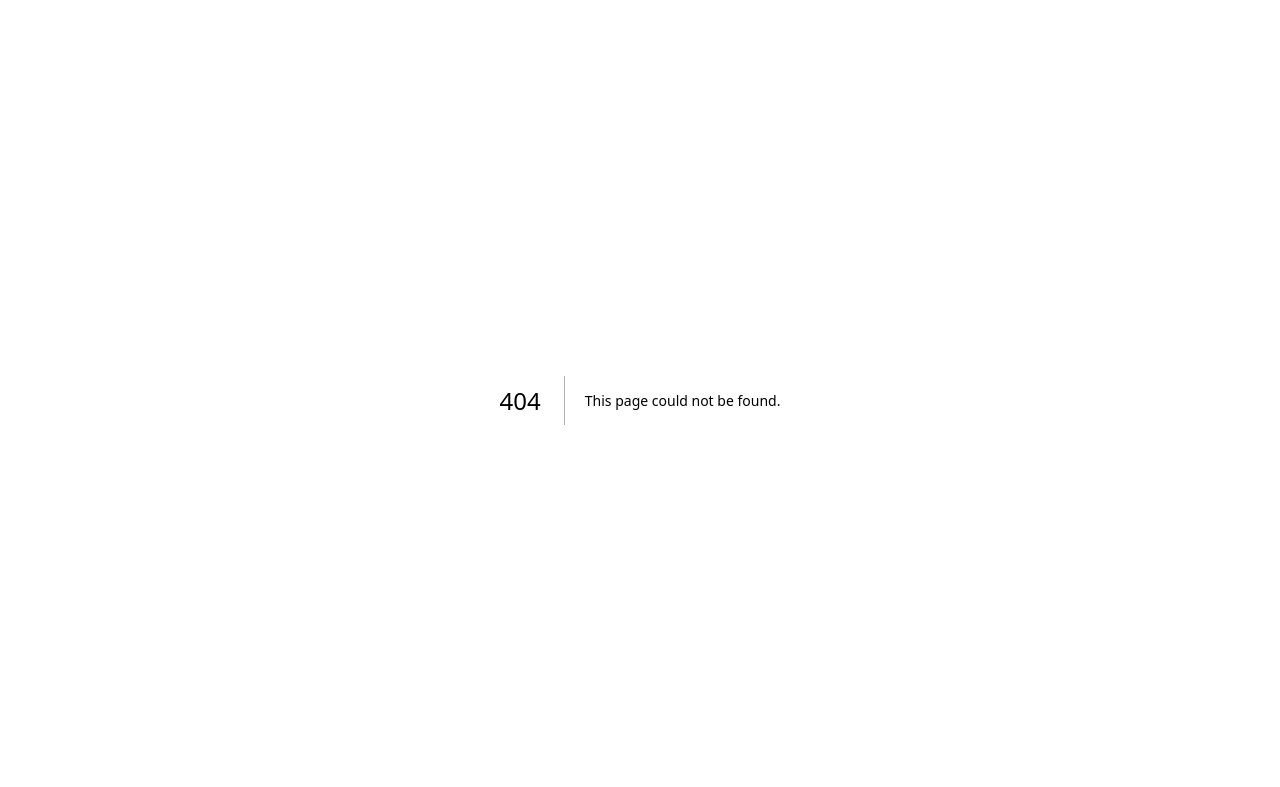
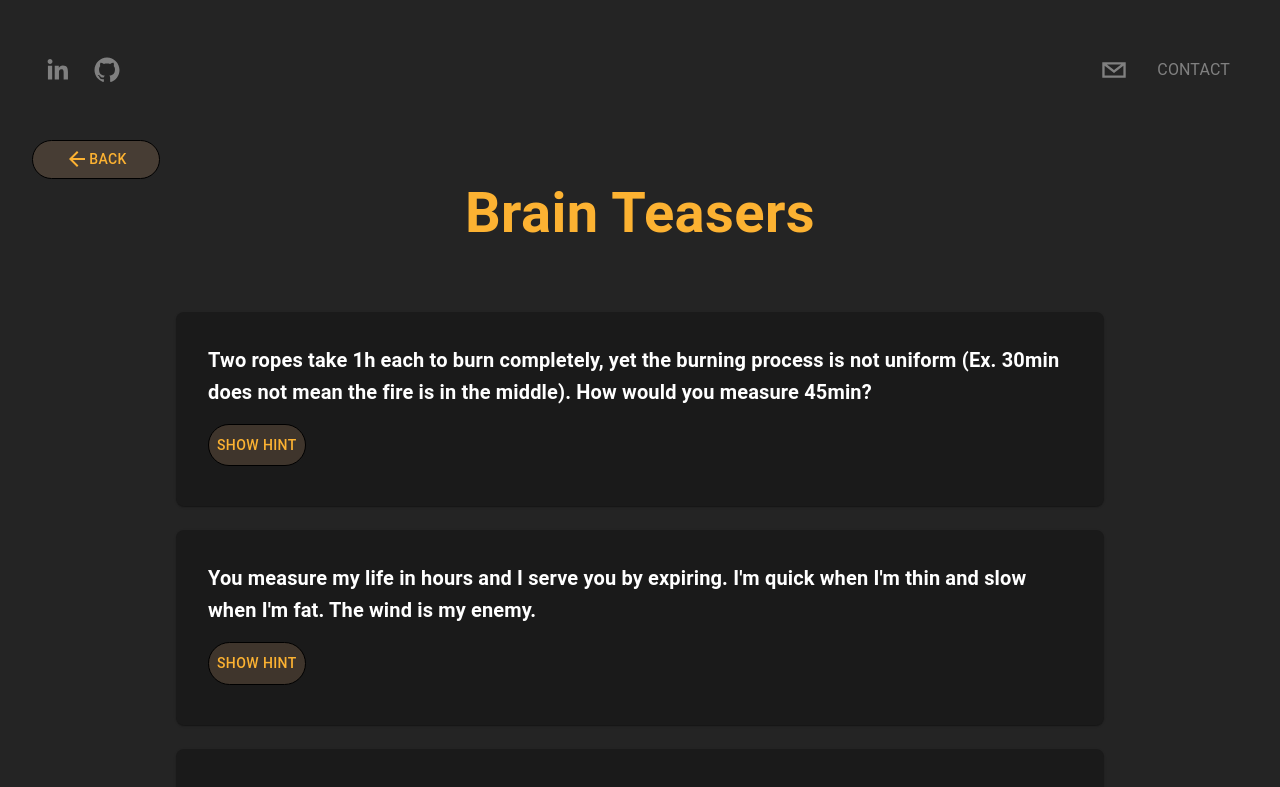
Before and after one commit to LGeoff31/Porfolio, a Next.js app: page /brainteasers in a window 1280 px wide. Before the commit this address had no page. Shown: the top 787 px of the page. Built offline with nearby package versions, Linux system fonts and the light colour scheme.

Commit message:
blog page initialization

```diff
--- /dev/null
+++ b/pages/brainteasers.tsx
@@ -0,0 +1,147 @@
+import {
+  Grid,
+  Typography,
+  Button,
+  Box,
+  Card,
+  CardContent,
+} from "@mui/material";
+import React, { useState } from "react";
+import ArrowBackIcon from "@mui/icons-material/ArrowBack";
+import Navbar from "./components/Navbar";
+import BackButton from "./subcomponents/BackButton";
+
+// Array of brain teasers with questions and answers
+const brainTeasers = [
+  {
+    question:
+      "Two ropes take 1h each to burn completely, yet the burning process is not uniform (Ex. 30min does not mean the fire is in the middle). How would you measure 45min?",
+    answer:
+      "Light one rope from both ends and the other from one end. When the first rope is burned out (30 mins), light the other end of the second rope. It will take 15 more minutes to burn completely, totaling 45 minutes.",
+    gif: "/burning_rope.gif", // Path to the GIF in the public folder
+  },
+  {
+    question:
+      "You measure my life in hours and I serve you by expiring. I'm quick when I'm thin and slow when I'm fat. The wind is my enemy.",
+    answer: "A candle",
+  },
+  {
+    question:
+      "I have keys but no locks. I have space but no room. You can enter, but you can't go outside. What am I?",
+    answer: "A keyboard",
+  },
+  {
+    question: "What has to be broken before you can use it?",
+    answer: "An egg",
+  },
+  // Add more brain teasers here
+];
+
+const BrainTeasers = () => {
+  const [showAnswers, setShowAnswers] = useState(
+    Array(brainTeasers.length).fill(false)
+  );
+
+  // Toggle answer visibility for a specific question
+  const toggleAnswer = (index: number) => {
+    setShowAnswers((prev) => {
+      const updatedAnswers = [...prev];
+      updatedAnswers[index] = !updatedAnswers[index];
+      return updatedAnswers;
+    });
+  };
+
+  return (
+    <>
+      <Navbar />
+      <BackButton />
+      <Box
+        sx={{
+          background: "rgb(36,36,36)",
+          paddingBottom: "10rem",
+          paddingLeft: { md: "11rem", sm: "4rem", xs: "2rem" },
+          paddingRight: { md: "11rem", sm: "4rem", xs: "2rem" },
+        }}
+      >
+        <Typography
+          variant="h4"
+          color="#fcb232"
+          fontWeight="bold"
+          fontSize={{ md: "3.5rem", xs: "2rem" }}
+          sx={{
+            justifyContent: "center",
+            margin: "0 auto",
+            display: "flex",
+            marginBottom: "4rem",
+          }}
+        >
+          Brain Teasers
+        </Typography>
+        <Grid container spacing={3}>
+          {brainTeasers.map((teaser, index) => (
+            <Grid item xs={12} key={index}>
+              <Card
+                sx={{
+                  backgroundColor: "#1a1a1a",
+                  color: "#fff",
+                  borderRadius: "8px",
+                  padding: "1rem",
+                }}
+              >
+                <CardContent>
+                  <Typography variant="h6" fontWeight="bold">
+                    {teaser.question}
+                  </Typography>
+                  {showAnswers[index] && (
+                    <>
+                      <Typography
+                        variant="body2"
+                        color="gray"
+                        sx={{ fontStyle: "italic", marginTop: "0.5rem" }}
+                      >
+                        Hint: {teaser.answer}
+                      </Typography>
+                      {/* {teaser.gif && (
+                        <Box
+                          component="img"
+                          src={teaser.gif}
+                          alt="Burning rope animation"
+                          sx={{
+                            width: "100%",
+                            maxWidth: "200px",
+                            marginTop: "1rem",
+                            borderRadius: "8px",
+                          }}
+                        />
+                      )} */}
+                    </>
+                  )}
+                  <Button
+                    sx={{
+                      marginTop: "1rem",
+                      background: "rgba(251, 194, 135, 0.16)",
+                      color: "#fcb232",
+                      border: "1px solid black",
+                      borderRadius: "10rem",
+                      transition: "transform 0.3s",
+                      padding: "0.5rem",
+                      "&:hover": {
+                        background: "rgba(251, 194, 135, 0.16)",
+                        transform: "scale(1.1)",
+                      },
+                    }}
+                    onClick={() => toggleAnswer(index)}
+                  >
+                    {showAnswers[index] ? "Hide Hint" : "Show Hint"}
+                  </Button>
+                </CardContent>
+              </Card>
+            </Grid>
+          ))}
+        </Grid>
+      </Box>
+    </>
+  );
+};
+
+export default BrainTeasers;
--- /dev/null
+++ b/pages/components/Blog.tsx
@@ -0,0 +1,90 @@
+import React from "react";
+import { Box, Typography, Stack, Chip, Link } from "@mui/material";
+
+interface BlogPost {
+  title: string;
+  date: string;
+  description: string;
+}
+
+const blogPosts: BlogPost[] = [
+  {
+    title: "Brain Teasers",
+    date: "October 22 2024",
+    description: "Compilation of my favourite riddles and puzzles.",
+  },
+];
+
+const Blog: React.FC = () => {
+  return (
+    <Box
+      sx={{
+        paddingTop: "5rem",
+        background: "rgb(36,36,36)",
+        paddingBottom: "10rem",
+        paddingLeft: { md: "10rem", sm: "4rem", xs: "2rem" },
+        paddingRight: { md: "10rem", sm: "4rem", xs: "2rem" },
+      }}
+    >
+      <Typography
+        variant="h4"
+        color="rgb(107 114 128/var(--tw-text-opacity))"
+        letterSpacing={"10px"}
+        fontWeight="100"
+        textAlign={"center"}
+        fontSize="2.5rem"
+        textTransform={"uppercase"}
+        marginBottom="3.5rem"
+      >
+        Blog
+      </Typography>
+      <Stack spacing={2}>
+        {blogPosts.map((post, index) => (
+          <Box
+            key={index}
+            sx={{
+              backgroundColor: "#2a2a2a",
+              padding: "1rem",
+              borderRadius: "8px",
+              display: "flex",
+              justifyContent: "space-between",
+              alignItems: "center",
+            }}
+          >
+            <Box>
+              <Link
+                href="brainteasers"
+                variant="h5"
+                color="#fcb232"
+                sx={{
+                  fontWeight: "bold",
+                  cursor: "pointer",
+                  textDecoration: "none",
+                  "&:hover": {
+                    textDecoration: "underline", // Underline on hover
+                  },
+                }}
+              >
+                {post.title}
+              </Link>
+              <Typography variant="body1" color="gray">
+                {post.description}
+              </Typography>
+            </Box>
+            <Stack direction="row" spacing={1}>
+              <Typography
+                variant="body2"
+                color="gray"
+                sx={{ fontStyle: "italic" }}
+              >
+                {post.date}
+              </Typography>
+            </Stack>
+          </Box>
+        ))}
+      </Stack>
+    </Box>
+  );
+};
+
+export default Blog;
--- a/pages/components/CompanyImage.tsx
+++ b/pages/components/CompanyImage.tsx
@@ -1,7 +1,6 @@
 import React from "react";
 import { Grid, Typography, Button, Box } from "@mui/material";
-import ArrowBackIcon from "@mui/icons-material/ArrowBack";
-
+import BackButton from "../subcomponents/BackButton";
 const CompanyImage = () => {
   return (
     <Grid
@@ -10,26 +9,7 @@ const CompanyImage = () => {
         background: "rgb(36,36,36)",
       }}
     >
-      <Grid item xs={4} display="flex" alignItems="center">
-        <Button
-          href="/"
-          sx={{
-            background: "rgba(251, 194, 135, 0.16)",
-            color: "#fcb232",
-            border: "1px solid black",
-            borderRadius: "10rem",
-            transition: "transform 0.3s",
-            marginLeft: "2rem",
-            width: { md: "8rem", xs: "6rem" },
-            "&:hover": {
-              background: "rgba(251, 194, 135, 0.16)",
-              transform: "scale(1.1)",
-            },
-          }}
-        >
-          <ArrowBackIcon /> Back
-        </Button>
-      </Grid>
+      <BackButton />
       <Grid
         item
         xs={4}
--- a/pages/components/Homepage.tsx
+++ b/pages/components/Homepage.tsx
@@ -9,12 +9,7 @@ import { Cursor, useTypewriter } from "react-simple-typewriter";
 import BackgroundCircles from "./BackgroundCircles";
 const Homepage = () => {
   const [text, count] = useTypewriter({
-    words: [
-      "Geoffrey Lee",
-      "Software Engineer",
-      "<LovesToCode />",
-      "Competitive Programmer",
-    ],
+    words: ["Geoffrey Lee", "Software Engineer", "Competitive Programmer"],
     loop: true,
     delaySpeed: 2000,
   });
@@ -23,21 +18,8 @@ const Homepage = () => {
     <Box sx={{ background: "rgb(36,36,36)" }}>
       <div className="h-screen  flex flex-col space-y-8 items-center justify-center text-center overflow-hidden">
         <BackgroundCircles />
-
-        {/* <Image
-          src={"/images/cool_logo.png"}
-          alt="face"
-          width={300}
-          height={100}
-          style={{
-            borderRadius: "50%",
-            margin: "0 auto",
-            marginBottom: "1rem",
-          }}
-        /> */}
         <Typography
           fontWeight="100px"
-          // fontSize="2.5rem"
           color="white"
           textAlign={"center"}
           variant="h3"
@@ -60,7 +42,6 @@ const Homepage = () => {
 
         <Stack
           direction="row"
-          // paddingTop="1rem"
           gap={{ md: "2rem", xs: "0.5rem" }}
           margin="0 auto"
         >
@@ -68,7 +49,6 @@ const Homepage = () => {
             to="about"
             spy={true}
             smooth={true}
-            // offset={-100}
             duration={1000}
             style={{
               padding: "0.5rem 0rem",
@@ -110,7 +90,6 @@ const Homepage = () => {
             to="projects"
             spy={true}
             smooth={true}
-            // offset={-100}
             duration={1000}
             style={{
               padding: "0.5rem 0rem",
@@ -152,7 +131,6 @@ const Homepage = () => {
             to="skills"
             spy={true}
             smooth={true}
-            // offset={-100}
             duration={1500}
             style={{
               padding: "0.5rem 0rem",
@@ -189,10 +167,49 @@ const Homepage = () => {
             </Box>
           </ScrollLink>
           <ScrollLink
+            to="blog"
+            spy={true}
+            smooth={true}
+            duration={1000}
+            style={{
+              padding: "0.5rem 0rem",
+              border: "2px solid transparent",
+              textDecoration: "none",
+              color: "grey",
+              borderRadius: "10rem",
+            }}
+          >
+            <Box
+              sx={{
+                transition: "transform 0.3s ease-in-out", // Animation transition
+                ":hover": {
+                  transform: "scale(1.2)", // Scale to 1.2 times on hover
+                },
+              }}
+            >
+              <Button
+                sx={{
+                  textTransform: "uppercase",
+                  textDecoration: "none",
+                  color: "grey",
+                  fontWeight: "50",
+                  borderRadius: "10rem",
+                  paddingLeft: "2rem",
+                  paddingRight: "2rem",
+
+                  "&:hover": {
+                    border: "2px solid #F7AB0A",
+                  },
+                }}
+              >
+                <span style={{ fontWeight: "100" }}> Blog</span>
+              </Button>
+            </Box>
+          </ScrollLink>
+          <ScrollLink
             to="contact"
             spy={true}
             smooth={true}
-            // offset={-100}
             duration={1000}
             style={{
               padding: "0.5rem 0rem",
--- a/pages/index.tsx
+++ b/pages/index.tsx
@@ -9,6 +9,7 @@ import Project from "./components/Project";
 import Languages from "./components/Languages";
 import Contact from "./components/Contact";
 import Github from "./components/Github";
+import Blog from "./components/Blog";
 
 export default function Home() {
   const [scrollPosition, setScrollPosition] = useState(0);
@@ -57,6 +58,9 @@ export default function Home() {
       <section id="skills" className="snap-start">
         <Languages />
       </section>
+      <section id="blog" className="snap-start">
+        <Blog />
+      </section>
 
       <section id="github" className="snap-start">
         <Github />
--- a/pages/subcomponents/AboutBox.tsx
+++ b/pages/subcomponents/AboutBox.tsx
@@ -28,7 +28,6 @@ const AboutBox = () => {
       description: "SWE Intern @ RideCo.",
       url: "/rideco",
     },
-
     {
       src: "/images/Reacter (1).png",
       name: "Contest Tutor",
--- /dev/null
+++ b/pages/subcomponents/BackButton.tsx
@@ -0,0 +1,36 @@
+import { Button, Grid } from "@mui/material";
+import React from "react";
+import ArrowBackIcon from "@mui/icons-material/ArrowBack";
+
+const BackButton = () => {
+  return (
+    <Grid
+      item
+      xs={4}
+      display="flex"
+      alignItems="center"
+      sx={{ background: "rgb(36,36,36)" }}
+    >
+      <Button
+        href="/"
+        sx={{
+          background: "rgba(251, 194, 135, 0.16)",
+          color: "#fcb232",
+          border: "1px solid black",
+          borderRadius: "10rem",
+          transition: "transform 0.3s",
+          marginLeft: "2rem",
+          width: { md: "8rem", xs: "6rem" },
+          "&:hover": {
+            background: "rgba(251, 194, 135, 0.16)",
+            transform: "scale(1.1)",
+          },
+        }}
+      >
+        <ArrowBackIcon /> Back
+      </Button>
+    </Grid>
+  );
+};
+
+export default BackButton;
```
